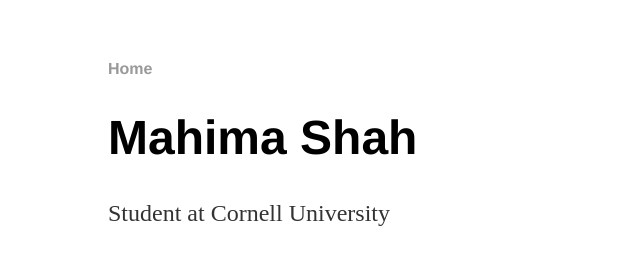
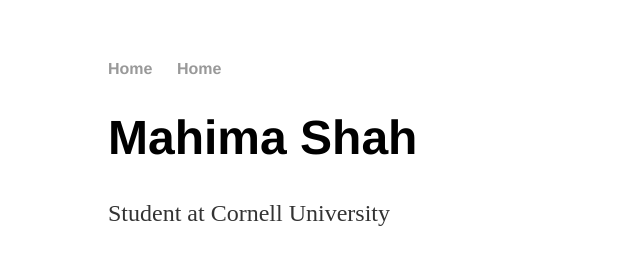
Before and after one commit to mahimashah/mahimashah.github.io, a Jekyll site: the page built from index.html, in a window 1280 px wide. Shown: the top 253 px of the page, without its empty margins (84-724 px from the left). Built offline with Jekyll 4.4.1, drawn with Linux system fonts in a browser that asks for light colours.

Commit message:
Update default.html

```diff
--- a/_layouts/default.html
+++ b/_layouts/default.html
@@ -9,6 +9,7 @@
 			<nav>
 	    		<ul>
 				<li><a href="/">Home</a></li>
+				<li><a href="https://mahimashah.github.io/blog">Home</a></li>
 
 	    		</ul>
 			</nav>
```
